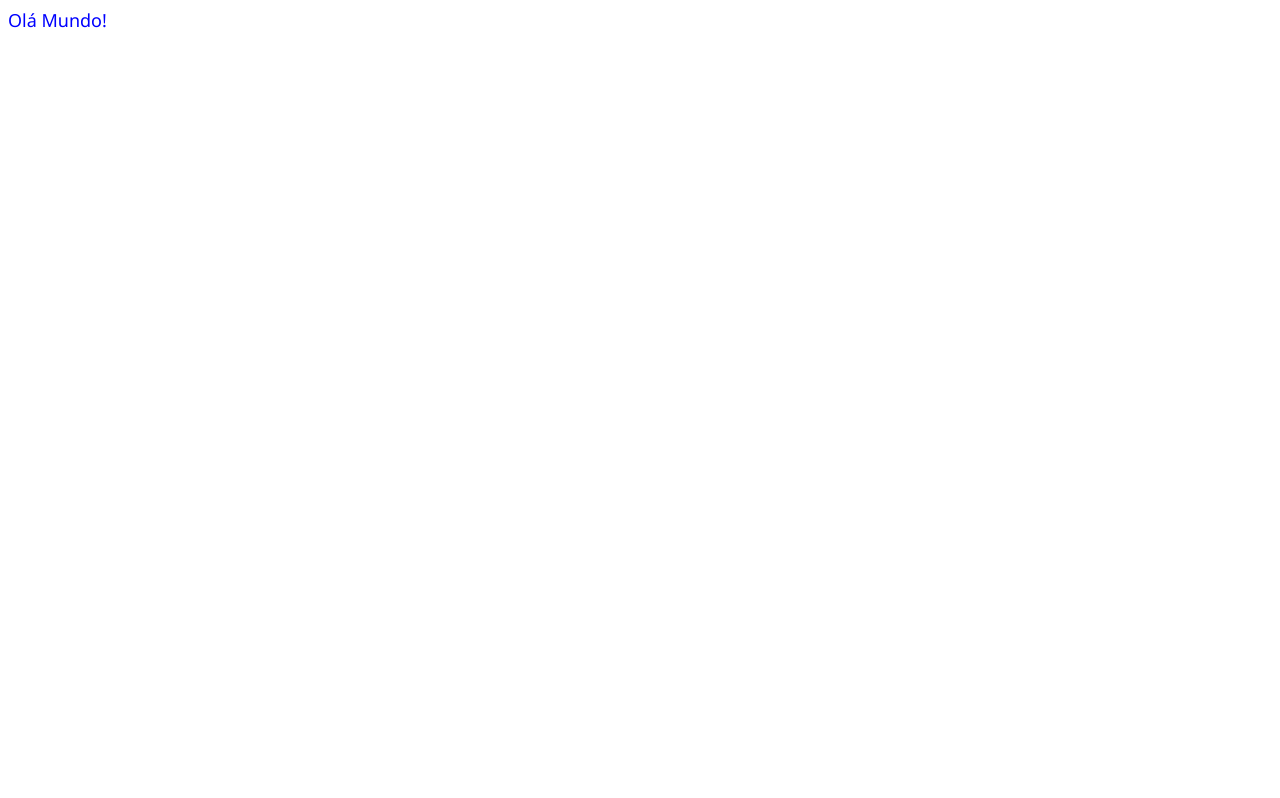
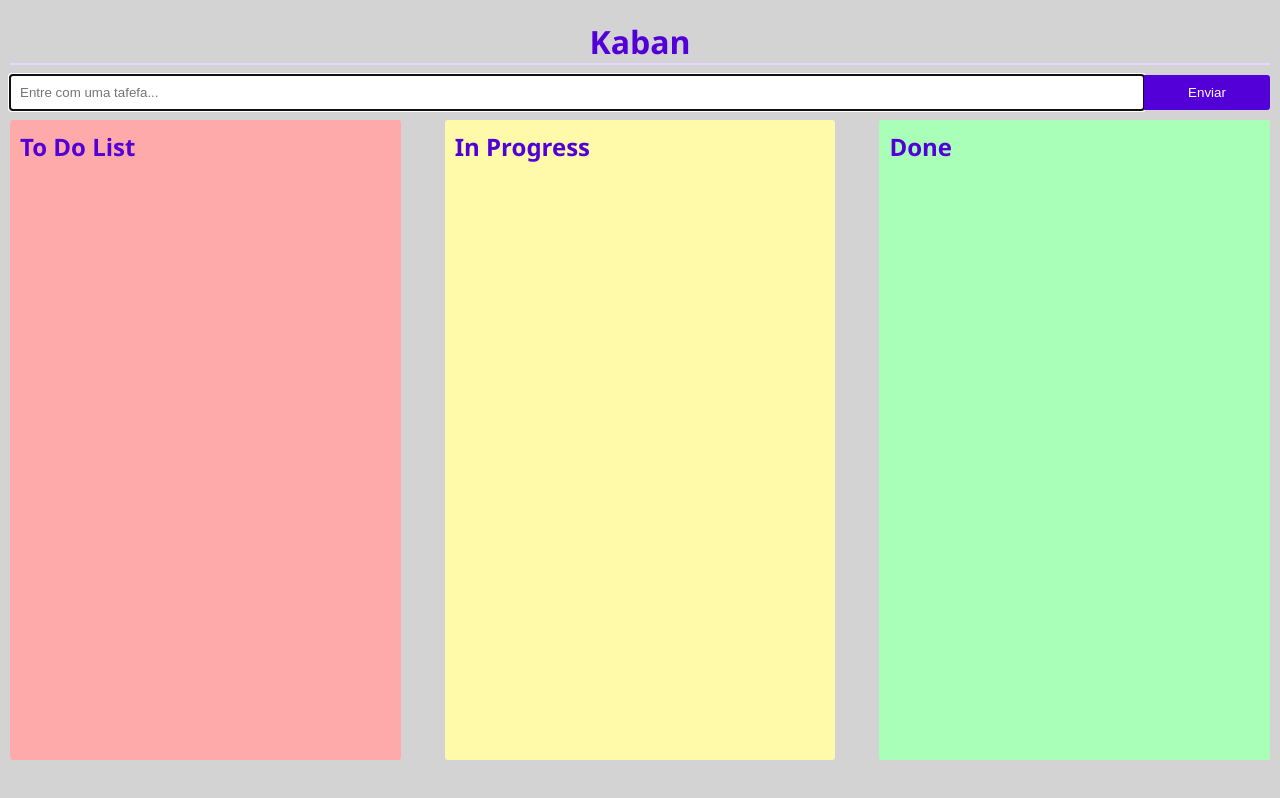
Before and after one commit to rafaellbarros/vuejs-profissional, a Vue app in the folder kanban/: page / in a window 1280 px wide. Built offline with nearby package versions, Linux system fonts and the light colour scheme.

Commit message:
:construction: Copiando To Do List e estilizando

```diff
--- a/kanban/src/App.vue
+++ b/kanban/src/App.vue
@@ -1,23 +1,273 @@
 <template>
   <div id="app">
-      {{ message }}
+    <h1>Kaban</h1>
+    <hr />
+    <div class="form">
+      <form @submit.prevent="save()">
+        <input
+          type="text"
+          placeholder="Entre com uma tafefa..."
+          v-model="toDo"
+          ref="toDoInput"
+        />
+        <button type="submit">Enviar</button>
+      </form>
+      <p class="error-message" v-show="errorMessage">{{ errorMessage }}</p>
+    </div>
+    <div class="lists">
+      <div class="list" id="toDo">
+        <h2>To Do List</h2>
+        <div class="to-do-list">
+          <ol>
+            <li v-for="td in toDoList" :key="td.text">
+              <span class="text" :class="{ completed: td.completed }">{{
+                td.text
+              }}</span>
+              <span class="actions">
+                <button class="remove" @click="remove(td)">&#10006;</button>
+                <button class="next" @click="next(td)">&#10095;</button>
+              </span>
+            </li>
+          </ol>
+        </div>
+      </div>
+
+      <div class="list" id="inProgress">
+        <h2>In Progress</h2>
+        <div class="to-do-list">
+          <ol>
+            <li v-for="td in inProgressList" :key="td.text">
+              <span class="text" :class="{ completed: td.completed }">{{
+                td.text
+              }}</span>
+              <span class="actions">
+                <button class="remove" @click="remove(td)">&#10006;</button>
+                <button class="next" @click="next(td)">&#10095;</button>
+              </span>
+            </li>
+          </ol>
+        </div>
+      </div>
+
+      <div class="list" id="done">
+        <h2>Done</h2>
+        <div class="to-do-list">
+          <ol>
+            <li v-for="td in doneList" :key="td.text">
+              <span class="text" :class="{ completed: td.completed }">{{
+                td.text
+              }}</span>
+              <span class="actions">
+                <button class="remove" @click="remove(td)">&#10006;</button>
+                <button class="next" @click="next(td)">&#10095;</button>
+              </span>
+            </li>
+          </ol>
+        </div>
+      </div>
+    </div>
   </div>
 </template>
 
 <script>
 export default {
-    data() {
-        return {
-            message: 'Olá Mundo!'
-        }
-    }
-}
+  data() {
+    return {
+      errorMessage: null,
+      toDoList: [],
+      inProgressList: [],
+      doneList: [],
+      toDo: "",
+    };
+  },
+  methods: {
+    save() {
+      this.errorMessage = null;
+      if (!this.toDo) {
+        this.errorMessage = "Digite o texto da tarefa!";
+        return;
+      }
+      this.toDoList.push({ text: this.toDo, completed: false });
+      this.toDo = "";
+    },
+    next(toDo) {
+      this.$set(toDo, "completed", true);
+    },
+    remove(toDo) {
+      const index = this.toDoList.indexOf(toDo);
+      this.toDoList.splice(index, 1);
+    },
+  },
+  mounted() {
+    this.$refs.toDoInput.focus();
+  },
+  updated() {
+    this.$refs.toDoInput.focus();
+  },
+};
 </script>
 
 <style>
-    #app {
-        font-size: 18px;
-        font-family: 'Segoe UI', Tahoma, Geneva, Verdana, sans-serif;
-        color: blue;
-    }
+* {
+  box-sizing: border-box;
+  margin: 0;
+  padding: 0;
+}
+
+body {
+  background-color: #d3d3d3;
+  font-family: "Segoe UI", Tahoma, Geneva, Verdana, sans-serif;
+  color: #5300d8;
+}
+
+#app {
+  width: 100vw;
+  height: calc(100vh - 20px);
+  padding: 20px 10px;
+  display: flex;
+  flex-direction: column;
+  justify-content: flex-start;
+}
+
+.lists {
+  display: flex;
+  justify-content: space-between;
+  height: 100%;
+}
+
+.list {
+  min-width: 31%;
+  margin: 0 1%;
+  padding: 10px;
+  background-color: #f0f0f0;
+  border-radius: 3px;
+  overflow-y: auto;
+}
+
+.list:first-child {
+  margin-left: 0;
+}
+
+.list:last-child {
+  margin-right: 0;
+}
+
+hr  {
+  margin-bottom: 10px;
+  border: 1px solid #e6d6ff;
+}
+
+h1 {
+  text-align: center;
+}
+
+.form {
+  width: 100%;
+}
+
+
+form {
+  width: 100%;
+  display: flex;
+  border-radius: 3px;
+  margin-bottom: 10px;
+}
+
+
+form input {
+  width: 90%;
+  border: 0;
+  padding: 10px;
+  border-top-left-radius: 3px;
+  border-bottom-left-radius: 3px;
+}
+
+form button {
+  width: 10%;
+  border: 0;
+  background-color: #5300d8;
+  color: #ffffff;
+  border-top-right-radius: 3px;
+  border-bottom-right-radius: 3px;
+}
+
+.error-message {
+  margin-bottom: 10px;
+  color: red;
+  padding: 3px;
+  background-color: #ffaaaa;
+  border-radius: 3px;
+  font-size: 0.8em;
+}
+
+#toDo {
+  background-color: #ffaaaa;
+}
+
+#inProgress {
+  background-color: #fff9aa;
+}
+
+#done {
+  background-color: #aaffb8;
+}
+
+
+.to-do-list ol {
+  list-style: none;
+  padding: 0;
+  margin: 0;
+}
+
+.to-do-list ol li {
+  padding: 5px;
+  margin-top: 5px;
+  border: 1px solid #5300d8;
+  box-shadow: 2px 2px 2px 2px rgba(0, 0, 0, 0.5);
+  display: flex;
+  justify-content: space-between;
+}
+
+.to-do-list ol li .text {
+  max-width: calc(100% - 60px);
+  white-space: nowrap;
+  overflow: hidden;
+  text-overflow: ellipsis;
+}
+
+.to-do-list ol li .text.completed {
+  text-decoration: line-through;
+}
+
+.to-do-list ol li .actions {
+  width: 45px;
+  display: flex;
+  vertical-align: middle;
+  height: 100%;
+  justify-content: flex-end;
+}
+
+.to-do-list ol li .actions button {
+  width: 20px;
+  padding: 2px;
+  height: 20px;
+  line-height: 15px;
+  border-radius: 10px;
+  font-size: 11px;
+  border: 1px solid #79ad7c;
+  background-color: transparent;
+  cursor: pointer;
+}
+
+.to-do-list ol li .actions button.next {
+  margin-left: 5px;
+  color: #229966;
+  border: 1px solid #229966;
+}
+
+.to-do-list ol li .actions button.remove {
+  color: #992222;
+  border: 1px solid #992222;
+  cursor: pointer;
+}
 </style>
```
